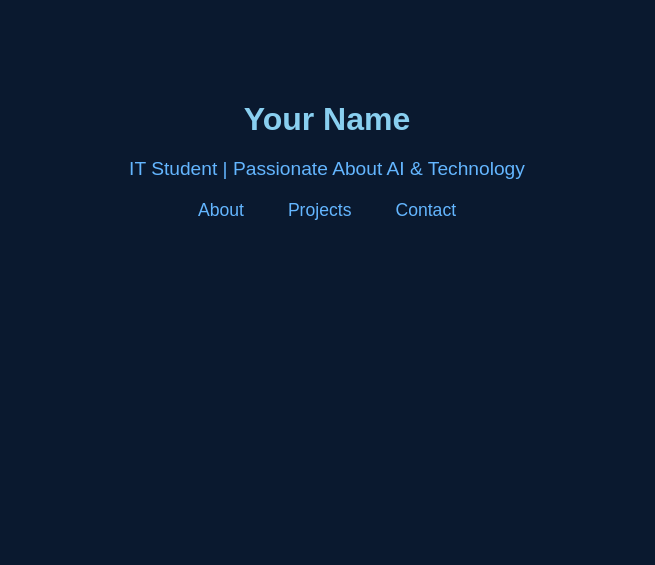
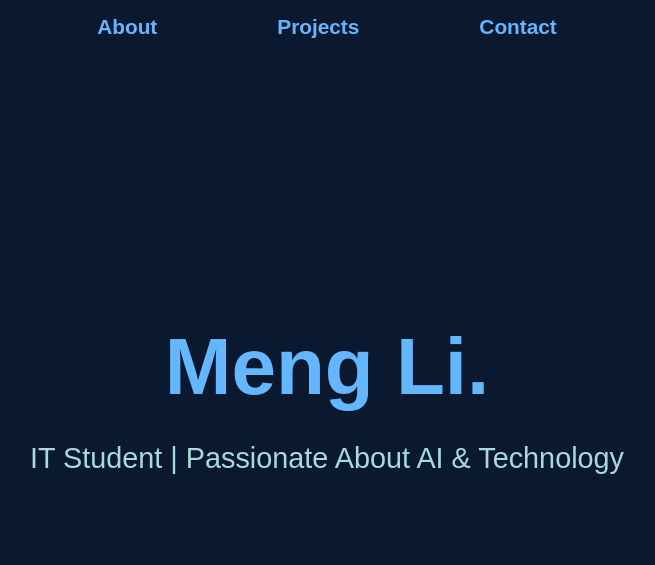
Before and after one commit to mengli150/mengli-portfolio, a plain HTML site: page index.html in a window 1280 px wide. Shown: the whole page, without its empty margins (313-968 px from the left). Drawn offline with Linux system fonts and the light colour scheme.

Commit message:
done about layout

```diff
--- a/css/styles.css
+++ b/css/styles.css
@@ -29,17 +29,24 @@ header {
     background-color: #0A192F;
 }
 
-/* Navigation */
+/* Navigation Styling */
 nav {
-    margin-top: 20px;
+    position: fixed; /* Keep the nav fixed at the top */
+    top: 0;
+    left: 0;
+    width: 100%;
+    background-color: #0A192F;
+    padding: 15px 0;
+    z-index: 10; /* Ensure it stays above content */
 }
 
 nav ul {
     list-style: none;
     padding: 0;
+    margin: 0;
     display: flex;
     justify-content: center;
-    gap: 20px;
+    gap: 30px; /* Increase gap for a spacious feel */
 }
 
 nav ul li {
@@ -49,14 +56,16 @@ nav ul li {
 nav ul li a {
     text-decoration: none;
     color: #64B6FF;
-    font-size: 1.1rem;
-    padding: 8px 12px;
-    border-radius: 5px;
-    transition: all 0.3s ease;
+    font-size: 1.2rem;
+    font-weight: 600;
+    padding: 8px 20px;
+    border-radius: 30px; /* Rounded corners for each link */
+    transition: background-color 0.3s ease, color 0.3s ease;
 }
 
 nav ul li a:hover {
     background-color: rgba(100, 182, 255, 0.2);
+    color: #f1faee; /* Light blue on hover */
 }
 
 /* Section Titles */
--- a/index.html
+++ b/index.html
@@ -5,10 +5,106 @@
     <meta name="viewport" content="width=device-width, initial-scale=1.0">
     <title>Your Name | Portfolio</title>
     <link rel="stylesheet" href="css/styles.css">
+    <style>
+        /* General Body Styling */
+        body {
+            background-color: #0A192F; /* Dark blue */
+            color: #64B6FF; /* Light blue */
+            font-family: 'Poppins', sans-serif;
+            text-align: center;
+            margin: 0;
+            padding: 0;
+            display: flex;
+            justify-content: center; /* Center the content horizontally */
+            align-items: center; /* Center the content vertically */
+            min-height: 100vh; /* Ensure body takes full height */
+            flex-direction: column;
+            overflow-x: hidden; /* Prevent horizontal scroll */
+        }
+
+        /* Container Styling */
+        .container {
+            max-width: 900px;
+            padding: 30px;
+            text-align: center;
+            z-index: 1;
+            width: 100%;
+        }
+
+        /* Title (Name) Styling */
+        h1 {
+            font-size: 5em; /* Larger font size */
+            margin-bottom: 0.3em;
+            font-weight: 700; /* Bolder weight for impact */
+            color: #64b6ff; /* Light blue color */
+            opacity: 0; /* Start with opacity 0 */
+            animation: fadeIn 1.5s ease-in-out forwards; /* Keep the element visible after animation */
+        }
+
+        /* Subtitle Styling */
+        p {
+            font-size: 1.8em;
+            margin-bottom: 2em;
+            color: #a8dadc; /* Light blue color */
+            opacity: 0; /* Start with opacity 0 */
+            animation: fadeIn 2s ease-in-out forwards; /* Keep the element visible after animation */
+        }
+
+        /* Navigation Styling */
+        nav ul {
+            list-style: none;
+            padding: 0;
+            margin: 0;
+            display: flex;
+            justify-content: center;
+        }
+
+        nav ul li {
+            margin: 0 25px;
+        }
+
+        nav ul li a {
+            text-decoration: none;
+            color: #64b6ff; /* Light blue color */
+            font-size: 1.3em;
+            font-weight: 600;
+            transition: color 0.3s ease;
+        }
+
+        nav ul li a:hover {
+            color: #f1faee; /* Lighter blue on hover */
+            transform: translateY(-5px); /* Slight movement on hover */
+        }
+
+        /* Fade-In Keyframes */
+        @keyframes fadeIn {
+            from {
+                opacity: 0;
+                transform: translateY(20px); /* Start with a slight upward shift */
+            }
+            to {
+                opacity: 1;
+                transform: translateY(0); /* Set back to normal position */
+            }
+        }
+
+        /* Delay for each element */
+        .fade-in {
+            animation: fadeIn 1.5s ease-in-out forwards;
+        }
+
+        .delay {
+            animation-delay: 0.5s;
+        }
+
+        .delay-2 {
+            animation-delay: 1s;
+        }
+    </style>
 </head>
 <body>
     <div class="container">
-        <h1 class="fade-in">Your Name</h1>
+        <h1 class="fade-in">Meng Li.</h1>
         <p class="fade-in delay">IT Student | Passionate About AI & Technology</p>
         <nav class="fade-in delay-2">
             <ul>
```
Also changed, not shown: about.html (+39 -9 lines), img/dell.jpeg (added), img/ocbc.jpeg (added), img/oh.jpeg (added), img/yongen.jpeg (added).
